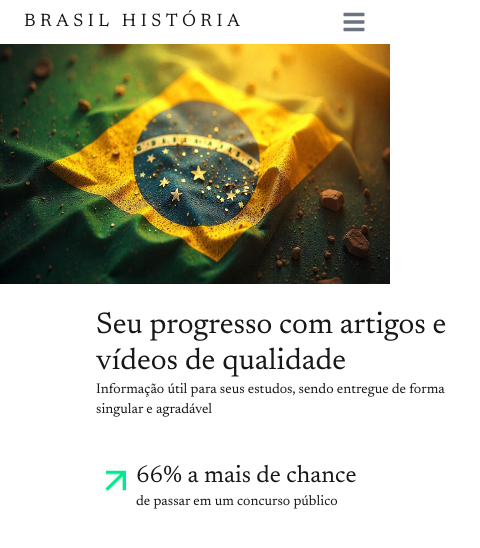
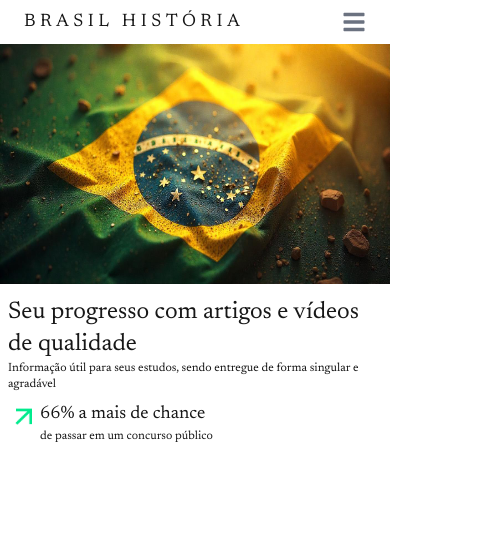
Before and after one commit to AllyssonCidade/Brasil-Hist-ria, a Next.js app: page / in a window 390 px wide. Shown: the top 548 px of the page, 480 px wide, since content can reach past the window. Built offline with nearby package versions, Linux system fonts and the light colour scheme.

Commit message:
feat: Criar Benefits responsivo

```diff
--- a/src/app/components/Benefits.tsx
+++ b/src/app/components/Benefits.tsx
@@ -3,20 +3,20 @@ import React from "react";
 
 const Benefits = () => {
   return (
-    <section className="flex flex-row justify-between px-24">
-      <div className="flex py-6 flex-col gap-10">
+    <section className="flex flex-row justify-between px-2 py-3 md:py-4 lg:py-8 xl:py-12 md:px-3 lg:px-14 xl:px-24 ">
+      <div className="flex gap-2 md:gap-6 flex-col lg:gap-10">
         <div>
-          <h3 className="text-3xl w-96">
+          <h3 className="text-2xl lg:text-3xl lg:w-96">
             Seu progresso com artigos e vídeos de qualidade
           </h3>
-          <p className="text-sm w-96">
+          <p className="lg:text-sm lg:w-96 text-xs">
             Informação útil para seus estudos, sendo entregue de forma singular
             e agradável
           </p>
         </div>
         <div>
           <div className="flex flex-row">
-            <div className="w-10 h-10 relative">
+            <div className="lg:w-10 lg:h-10 relative w-8 h-8">
               <Image
                 src="/images/Arrow.png"
                 alt="Seta diagonal esquerda/direita para cima"
@@ -24,13 +24,17 @@ const Benefits = () => {
               />
             </div>
             <div>
-              <h4 className="text-2xl w-72">66% a mais de chance</h4>
-              <p className="text-sm w-72">de passar em um concurso público</p>
+              <h4 className="text-lg lg:text-2xl lg:w-72 ">
+                66% a mais de chance
+              </h4>
+              <p className="lg:text-sm lg:w-72 text-xs">
+                de passar em um concurso público
+              </p>
             </div>
           </div>
         </div>
       </div>
-      <div className="w-72 h-64 relative mr-32">
+      <div className="hidden md:block md:w-52 lg:w-72 md:h-48 lg:h-64 relative md:mr-5 lg:mr-10 xl:mr-32">
         <Image src="/images/Benefits.png" alt="Motivos de sucesso" fill />
       </div>
     </section>
```
